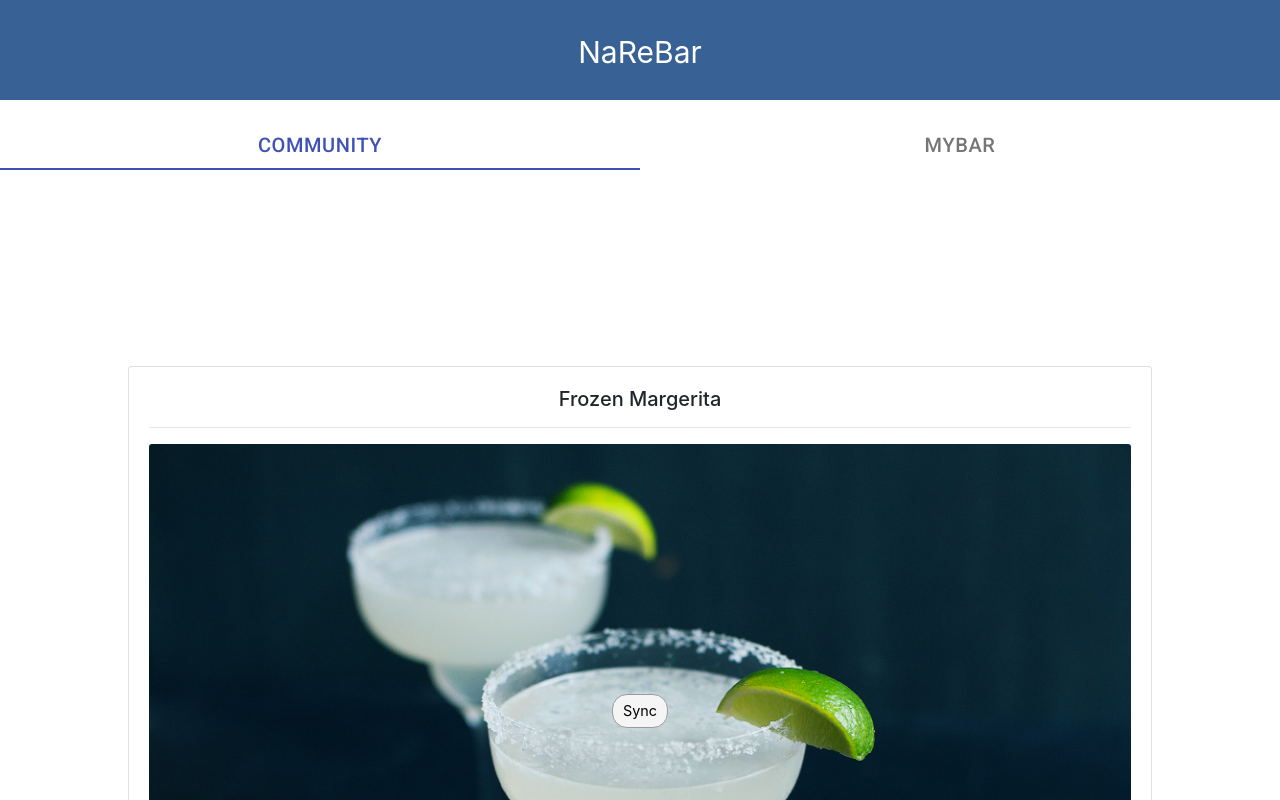
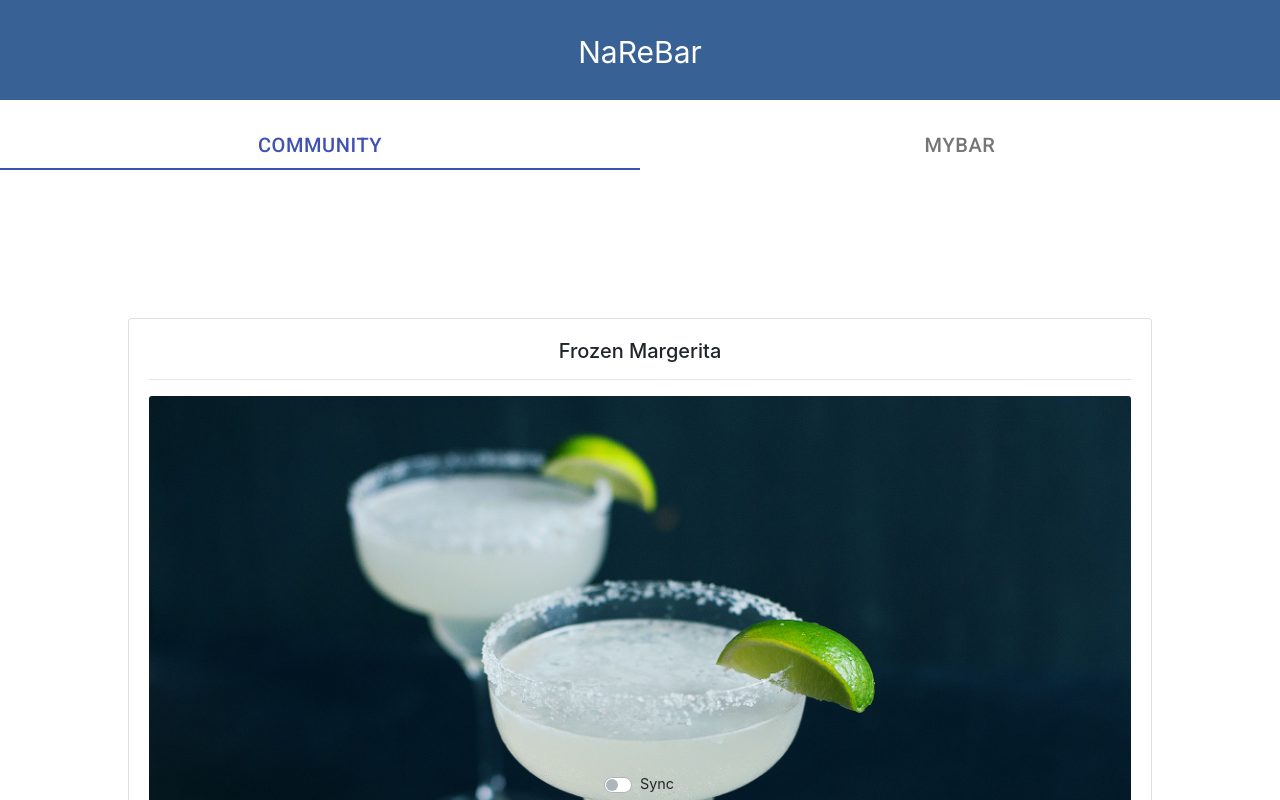
Before and after one commit to lukelookluck/naraebar, a React (Create React App) app in the folder web_frontend/: page /MyBar in a window 1280 px wide. Shown: the top 800 px of the page. Built offline with nearby package versions, Linux system fonts and the light colour scheme.

Commit message:
WEB_FRONTEND | update MyBar

```diff
--- a/web_frontend/src/components/SyncButton/index.jsx
+++ b/web_frontend/src/components/SyncButton/index.jsx
@@ -1,13 +1,22 @@
 import React from "react";
-
 import Wrapper from "./style";
 
-export default function () {
+const SyncButton = () => {
   return (
     <Wrapper>
-      <div>
-        <button className="sync-button">Sync</button>
+      <div className="custom-control custom-switch">
+        <input
+          type="checkbox"
+          className="custom-control-input"
+          id="customSwitches"
+          readOnly
+        />
+        <label className="custom-control-label" htmlFor="customSwitches">
+          Sync
+        </label>
       </div>
     </Wrapper>
   );
-}
+};
+
+export default SyncButton;
--- a/web_frontend/src/components/SyncButton/style.jsx
+++ b/web_frontend/src/components/SyncButton/style.jsx
@@ -1,25 +1,14 @@
 import styled from "styled-components";
 
 const Wrapper = styled.div`
-  & .sync-button {
+  & .custom-control {
     position: fixed;
-    /* right: 50%; */
+    right: 50%;
     left: 50%;
     transform: translateX(-50%);
-    bottom: 9%;
-
-    border: 0.5px solid #9b9b9b;
-    border-radius: 15px;
+    bottom: 0px;
     padding: 5px 10px;
-    background-color: whitesmoke;
-
     font-size: 0.9rem;
-  }
-
-  & .sync-button:hover {
-    background: rgb(56, 97, 182);
-
-    color: white;
   }
 `;
 
--- a/web_frontend/src/pages/MyBar/index.jsx
+++ b/web_frontend/src/pages/MyBar/index.jsx
@@ -1,8 +1,6 @@
 import React from "react";
 import Layout from "../../layout/";
-
 import { Grid } from "@material-ui/core";
-
 import {
   ListGroup,
   ListGroupItem,
@@ -10,7 +8,6 @@ import {
   Button,
   Pagination,
 } from "react-bootstrap";
-
 import Wrapper from "./styles";
 import SyncButton from "../../components/SyncButton";
 
@@ -18,15 +15,7 @@ const MyBar = () => {
   return (
     <Layout>
       <Wrapper>
-        <Grid
-          container
-          justify="center"
-          alignItems="center"
-          spacing={4}
-          className="mybarHeader"
-        ></Grid>
-
-        <Grid container className="recipe" justify="center">
+        <Grid container className="recipe" justify="center" alignItems="center">
           <Card>
             <Card.Body>
               <Card.Title>Frozen Margerita</Card.Title>
--- a/web_frontend/src/pages/MyBar/styles.jsx
+++ b/web_frontend/src/pages/MyBar/styles.jsx
@@ -1,7 +1,7 @@
 import styled from "styled-components";
 
 const Wrapper = styled.div`
-  padding: 100px 0 100px;
+  padding: 20px 0 20px;
   text-align: center;
   box-sizing: border-box;
   max-width: 1280px;
```
